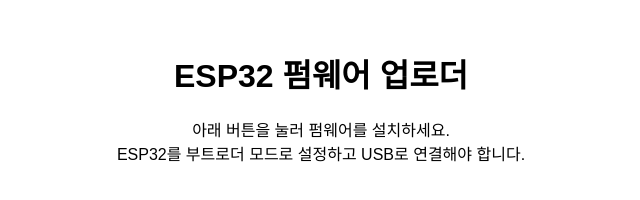
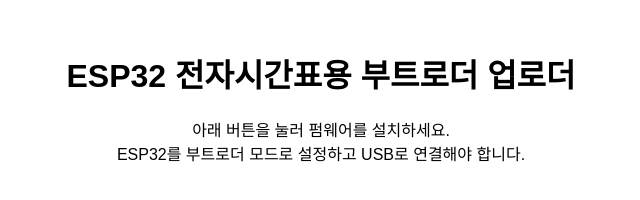
Before and after one commit to hshopping/smarttime, a plain HTML site: page index.html in a window 1280 px wide. Shown: the whole page, without its empty margins (319-959 px from the left). Drawn offline with Linux system fonts and the light colour scheme.

Commit message:
Update index.html

```diff
--- a/index.html
+++ b/index.html
@@ -16,7 +16,7 @@
 </head>
 <body>
     <div class="container">
-        <h1>ESP32 펌웨어 업로더</h1>
+        <h1>ESP32 전자시간표용 부트로더 업로더</h1>
         <p>
             아래 버튼을 눌러 펌웨어를 설치하세요.<br>
             ESP32를 부트로더 모드로 설정하고 USB로 연결해야 합니다.
```
